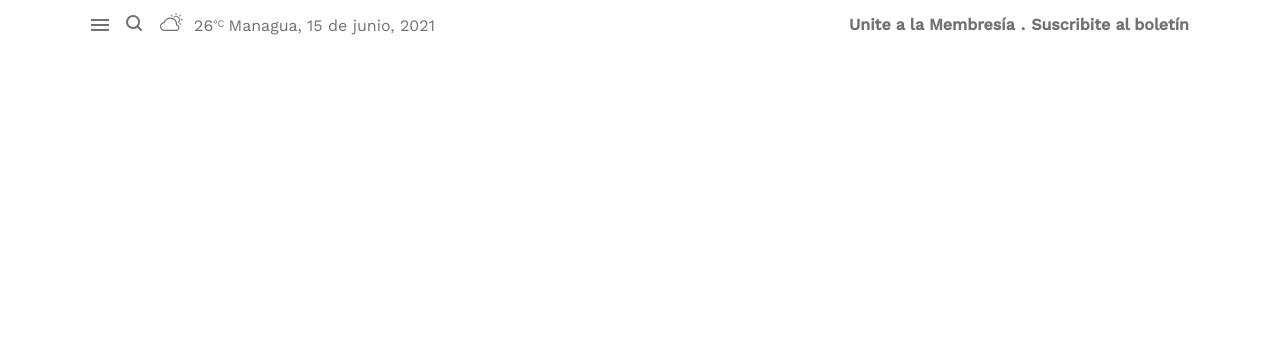
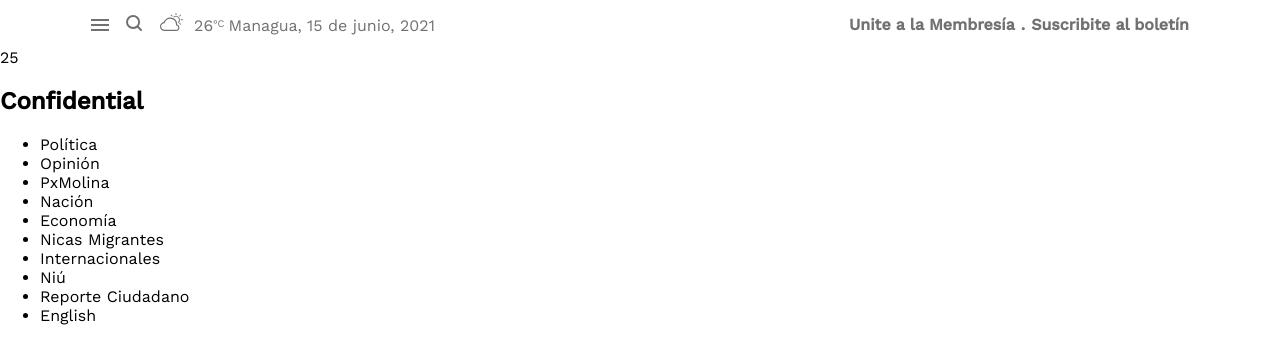
Before and after one commit to GabytaDev/Maquetado-Start-7, a website: page index.html in a window 1280 px wide. Drawn offline with nearby package versions, Linux system fonts and the light colour scheme; a small style sheet from the web is missing.

Commit message:
add cover menu html

```diff
--- a/index.html
+++ b/index.html
@@ -27,9 +27,27 @@
 
             </nav>
         </header>
-        <div>
-            <!-- menu portada -->
-        </div>
+        <section> <!-- menu portada -->
+            <div class="title">
+               <div>25</div> <h1>Confidential</h1>
+            </div>
+            <div class="links-menu">
+                <ul>
+                    <li><link rel="stylesheet" href="">Política</li>
+                    <li><link rel="stylesheet" href="">Opinión</li>
+                    <li><link rel="stylesheet" href="">PxMolina</li>
+                    <li><link rel="stylesheet" href="">Nación</li>
+                    <li><link rel="stylesheet" href="">Economía</li>
+                    <li><link rel="stylesheet" href="">Nicas Migrantes</li>
+                    <li><link rel="stylesheet" href="">Internacionales</li>
+                    <li><link rel="stylesheet" href="">Niú</li>
+                    <li><link rel="stylesheet" href="">Reporte Ciudadano</li>
+                    <li><link rel="stylesheet" href="">English</li>
+                </ul>
+
+            </div>
+
+        </section>
         <div>
             <!-- destacados -->
         </div>
```
